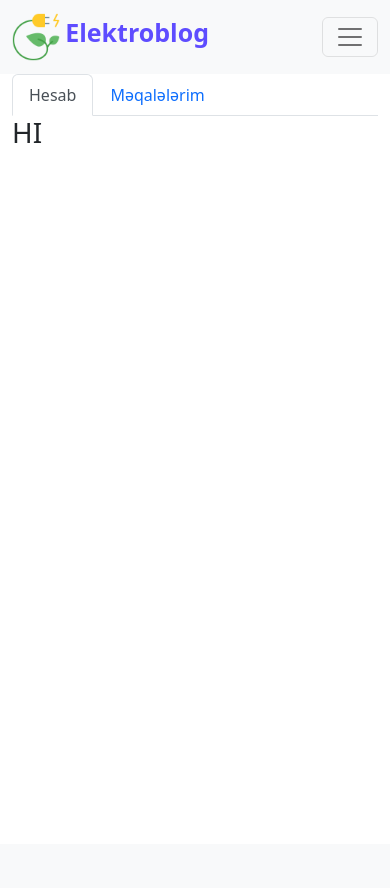
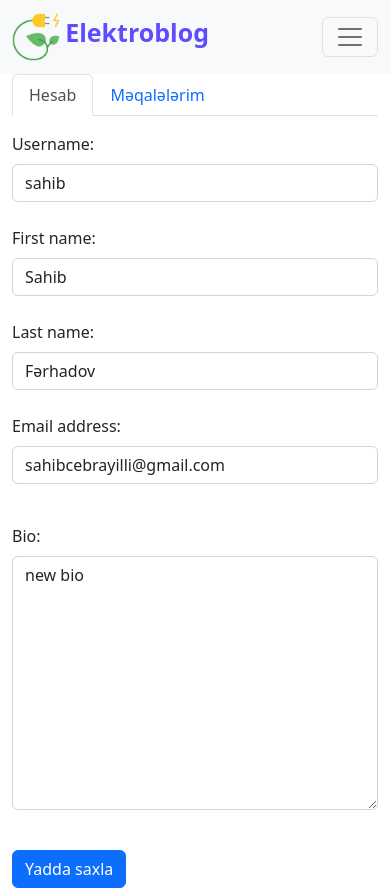
Before and after one commit to SahibFarhadov/MyBlog, a Django app: page /hesab/menim-hesabim/ in a window 390 px wide. Before the commit the page ends 143 px from the top, so only its background shows below. Run offline with Django 4.2, Linux system fonts and the light colour scheme; a user stored in the database is signed in; data comes from the database, SQL or seed files in the repository; both versions use the stored data as it was after the commit; some libraries are stand-ins or nearby versions.

Commit message:
Hesab bolmesinde get funksiyasi ile hesab melumatlari alinib sehifede gosterilir. POST metodu hele yazilmayib

```diff
--- /dev/null
+++ b/Account/forms.py
@@ -0,0 +1,25 @@
+from django.forms import ModelForm
+from django.contrib.auth.models import User
+from .models import MyUser
+
+
+class UserForm(ModelForm):
+	class Meta:
+		model=User
+		fields=["username","first_name","last_name","email"]
+
+	def __init__(self,*args,**kwargs):
+		super().__init__(*args,**kwargs)
+		self.fields["username"].widget.attrs.update({'class':'form-control'})
+		self.fields["first_name"].widget.attrs.update({'class':'form-control'})
+		self.fields["last_name"].widget.attrs.update({'class':'form-control'})
+		self.fields["email"].widget.attrs.update({'class':'form-control'})
+
+class MyUserForm(ModelForm):
+	class Meta:
+		model=MyUser
+		fields=["bio",]
+
+	def __init__(self,*args,**kwargs):
+		super().__init__(*args,**kwargs)
+		self.fields["bio"].widget.attrs.update({'class':'form-control'})
--- a/Account/templates/account/hesab.html
+++ b/Account/templates/account/hesab.html
@@ -5,8 +5,21 @@
 {%block content%}
 	{%include "account/partials/_hesab.html"%}
 
-	<div class="container">
-		<h1>HI</h1>
+	<div class="container mt-3">
+		<form method="post">
+			{%csrf_token%}
+			<div class="mb-3">
+				{% for field in user_form%}
+					<label class="form-label">{{field.label}}:</label><br>{{field}}<br>
+				{%endfor%}
+			</div>
+			<div class="mb-3">
+				{% for field in myuser_form%}
+					<label class="form-label">{{field.label}}:</label><br>{{field}}<br>
+				{%endfor%}
+			</div>
+			<button class="btn btn-primary" type="submit">Yadda saxla</button>
+		</form>
 	</div>
 
 {%endblock%}
--- a/Account/views.py
+++ b/Account/views.py
@@ -4,12 +4,17 @@ from django.contrib.auth.models import User
 from django.contrib.auth.forms import UserCreationForm
 from .models import MyUser
 from Blog.models import Blog
+from .forms import UserForm,MyUserForm
 
 
 def hesab(request):
 	if request.user.is_authenticated:
+		user_form=UserForm(instance=request.user)
+		myuser_form=MyUserForm(instance=request.user.myuser)
 		return render(request,"account/hesab.html",context={
 		"is_hesab":True,
+		'user_form':user_form,
+		'myuser_form':myuser_form,
 	})
 	return redirect("login")
 
```
Also changed, not shown: Blog/templates/Blog/blogs.html (deleted, +0 -24 lines), Blog/views.py (+6 -3 lines), db.sqlite3.
